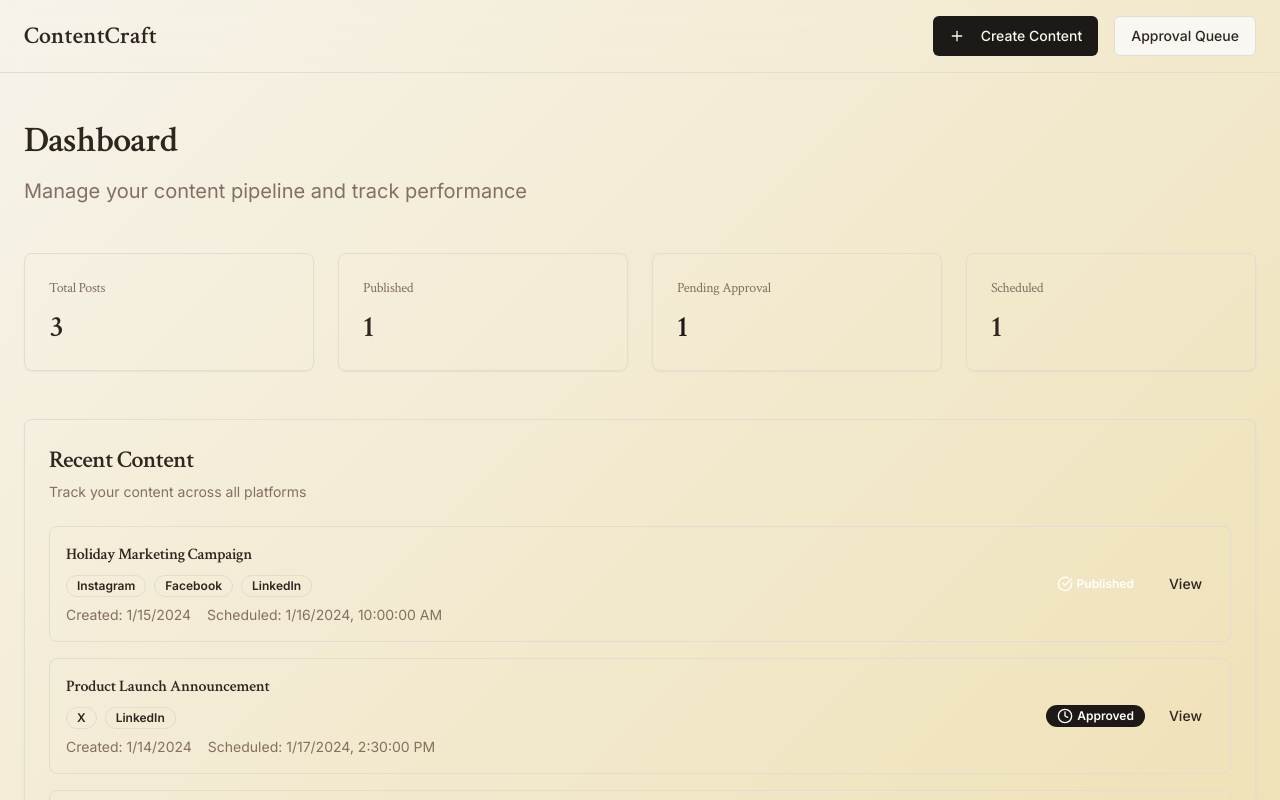
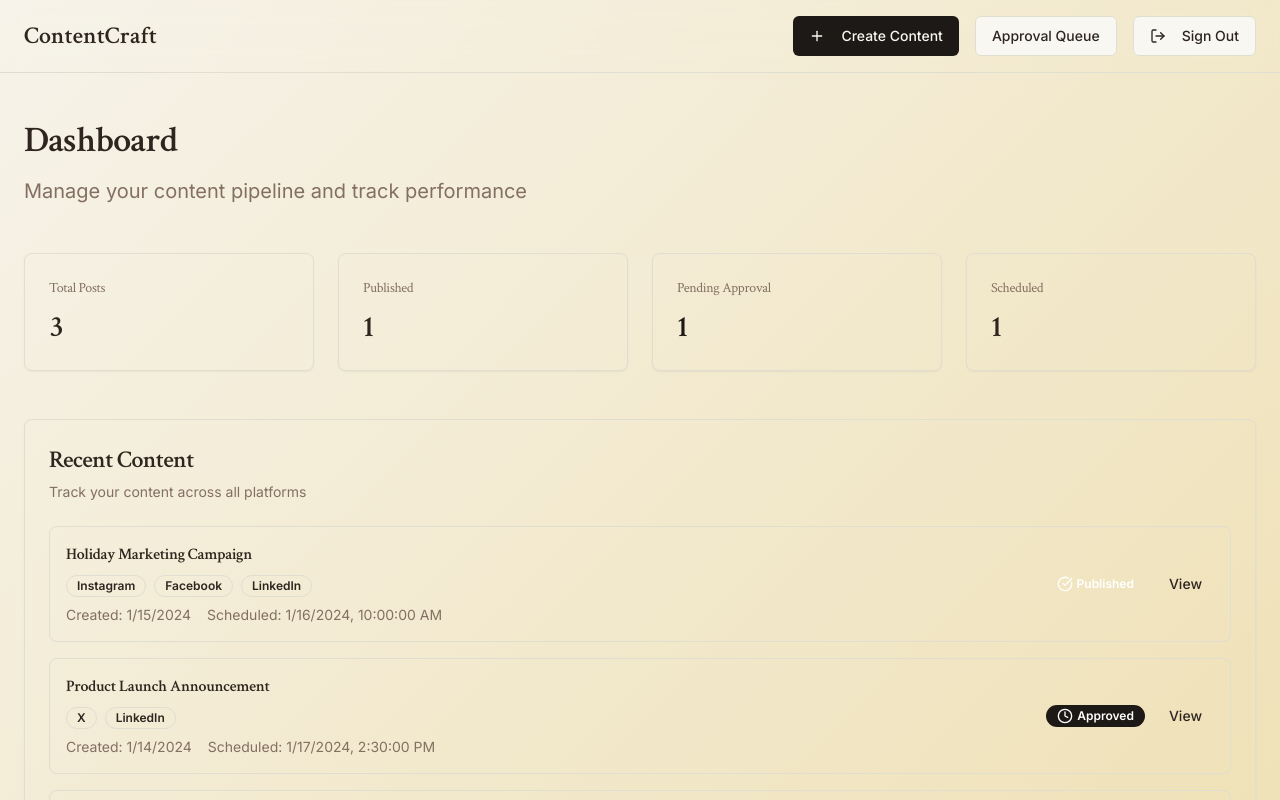
Before and after one commit to jam5991/content-bloom-factory, a React (Vite) app: page /dashboard in a window 1280 px wide. Shown: the top 800 px of the page. Built offline with nearby package versions, Linux system fonts and the light colour scheme.

Commit message:
Add sign out button to dashboard
Adds a sign out button to the dashboard, using the `useAuth` hook to handle the sign out functionality.

```diff
--- a/src/pages/Dashboard.tsx
+++ b/src/pages/Dashboard.tsx
@@ -4,7 +4,8 @@ import { Link } from "react-router-dom";
 import { Button } from "@/components/ui/button";
 import { Card, CardContent, CardDescription, CardHeader, CardTitle } from "@/components/ui/card";
 import { Badge } from "@/components/ui/badge";
-import { Plus, Calendar, CheckCircle, Clock, X } from "lucide-react";
+import { Plus, Calendar, CheckCircle, Clock, X, LogOut } from "lucide-react";
+import { useAuth } from "@/hooks/useAuth";
 
 interface ContentItem {
   id: string;
@@ -16,6 +17,8 @@ interface ContentItem {
 }
 
 const Dashboard = () => {
+  const { signOut } = useAuth();
+
   // Mock data - this would come from Supabase
   const [contentItems] = useState<ContentItem[]>([
     {
@@ -83,6 +86,14 @@ const Dashboard = () => {
                 Approval Queue
               </Button>
             </Link>
+            <Button
+              variant="outline"
+              onClick={() => signOut()}
+              className="border-sage text-charcoal hover:bg-sage/10"
+            >
+              <LogOut className="h-4 w-4 mr-2" />
+              Sign Out
+            </Button>
           </div>
         </div>
       </nav>
```
